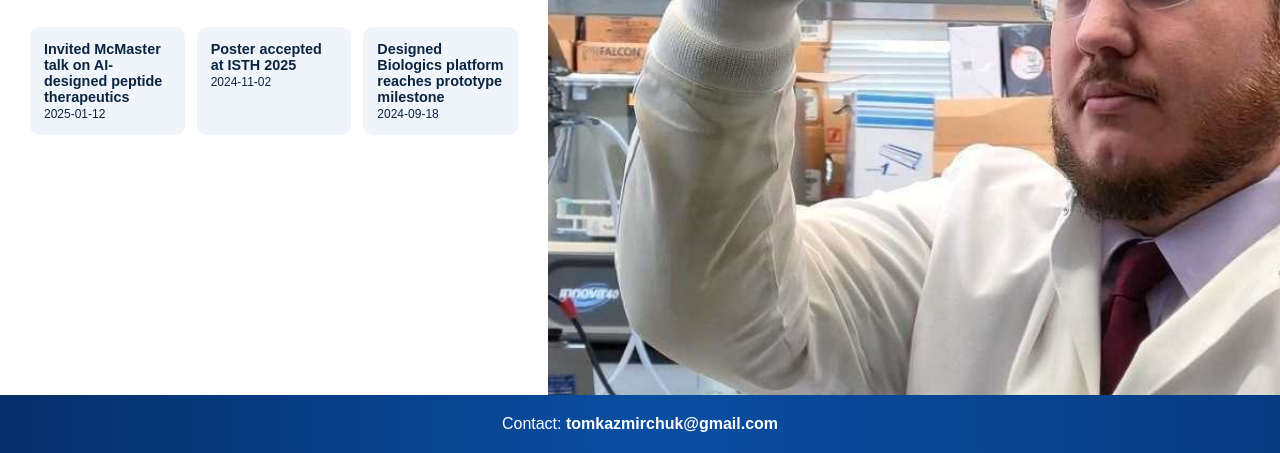
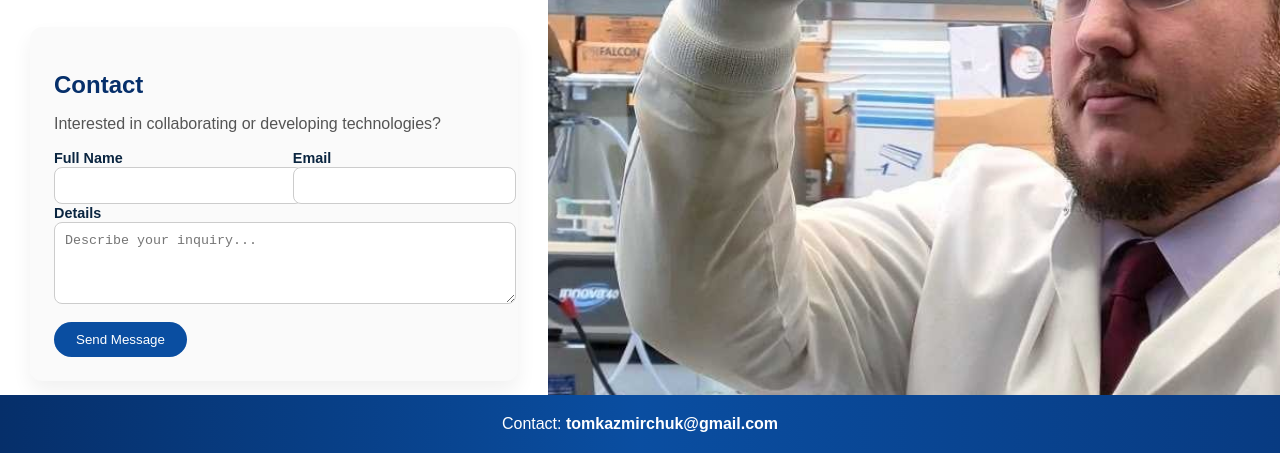
Before and after one commit to tomkazmirchuk/tdkresearch, a plain HTML site: page index.html in a window 1280 px wide. Both pictures are taken after a click on the button "Industry View". Shown: the part 405-858 px from the top of the page. Drawn offline with Linux system fonts and the light colour scheme.

Commit message:
Update index.html

```diff
--- a/index.html
+++ b/index.html
@@ -13,13 +13,12 @@ header{
   background:
     url("/images/dna-header.svg"),
     linear-gradient(to right,#062f6a,#0a4ea1,#083b82);
-  background-size:cover,cover;   /* FIX: no tiling */
-  background-repeat:no-repeat,no-repeat; /* FIX */
+  background-size:cover,cover;
+  background-repeat:no-repeat,no-repeat;
   background-position:center,center;
   display:flex;align-items:center;justify-content:center;
   color:#fff;position:relative;text-align:center
 }
-
 body.industry header{
   background:
     url("/images/circuit-header.svg"),
@@ -51,9 +50,20 @@ body.industry header{
 .news{margin-top:30px;display:flex;gap:12px}
 .news div{flex:1;background:#f0f4fb;padding:14px;border-radius:10px;cursor:pointer;font-size:.9em}
 
+.contact-wrap{margin-top:30px;background:#fafafa;padding:24px;border-radius:12px;
+  box-shadow:0 10px 20px rgba(0,0,0,.06);display:none}
+.contact-wrap h2{margin-bottom:6px;color:#062f6a}
+.contact-sub{color:#555;margin-bottom:16px}
+.contact-form .row{display:flex;gap:12px}
+.contact-form label{font-weight:600;font-size:.9em}
+.contact-form input,.contact-form textarea{
+  width:100%;padding:10px;border-radius:8px;border:1px solid #ccc}
+.contact-form button{
+  margin-top:14px;background:#0a4ea1;color:#fff;border:none;
+  padding:10px 22px;border-radius:20px;cursor:pointer}
+
 .footer{background:linear-gradient(to right,#062f6a,#0a4ea1,#083b82);
   color:#fff;text-align:center;padding:20px}
-
 </style>
 </head>
 
@@ -70,7 +80,25 @@ body.industry header{
 <div class="main">
   <div class="left">
     <div class="menu" id="menu"></div>
+
     <div class="news" id="newsFeed"></div>
+
+    <div class="contact-wrap" id="contactForm">
+      <h2>Contact</h2>
+      <p class="contact-sub">
+        Interested in collaborating or developing technologies?
+      </p>
+      <form action="https://formsubmit.co/tomkazmirchuk@gmail.com" method="POST" class="contact-form">
+        <input type="hidden" name="_captcha" value="false">
+        <div class="row">
+          <div><label>Full Name</label><input type="text" name="name" required></div>
+          <div><label>Email</label><input type="email" name="email" required></div>
+        </div>
+        <label>Details</label>
+        <textarea name="message" rows="4" placeholder="Describe your inquiry..." required></textarea>
+        <button type="submit">Send Message</button>
+      </form>
+    </div>
   </div>
 
   <div class="right">
@@ -142,6 +170,10 @@ function apply(m){
   document.getElementById("tagline").textContent=
     m==="research"?"Leading through passion":"Built from discovery.";
   buildMenu(m);
+  document.getElementById("newsFeed").style.display =
+    m==="research" ? "flex" : "none";
+  document.getElementById("contactForm").style.display =
+    m==="industry" ? "block" : "none";
   localStorage.setItem("tdkMode",m);
 }
 btn.onclick=()=>{mode=mode==="research"?"industry":"research";apply(mode);};
```
